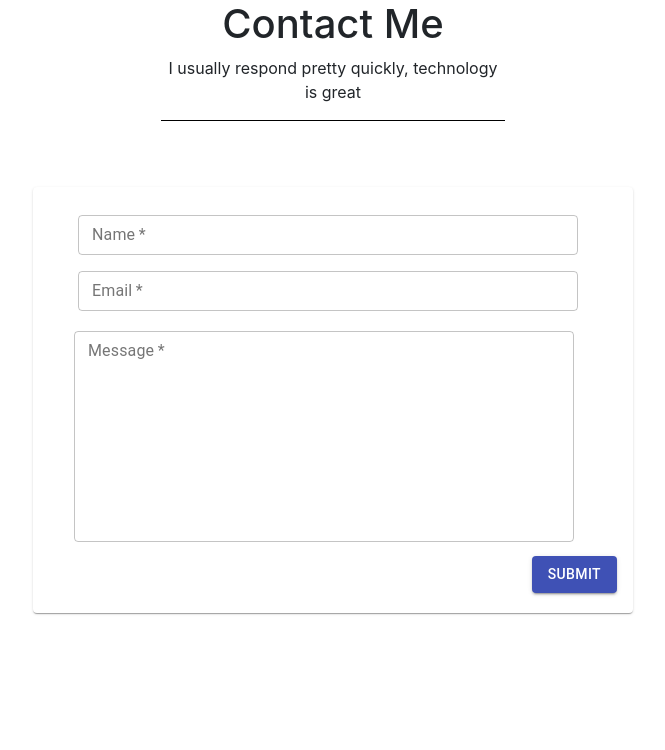
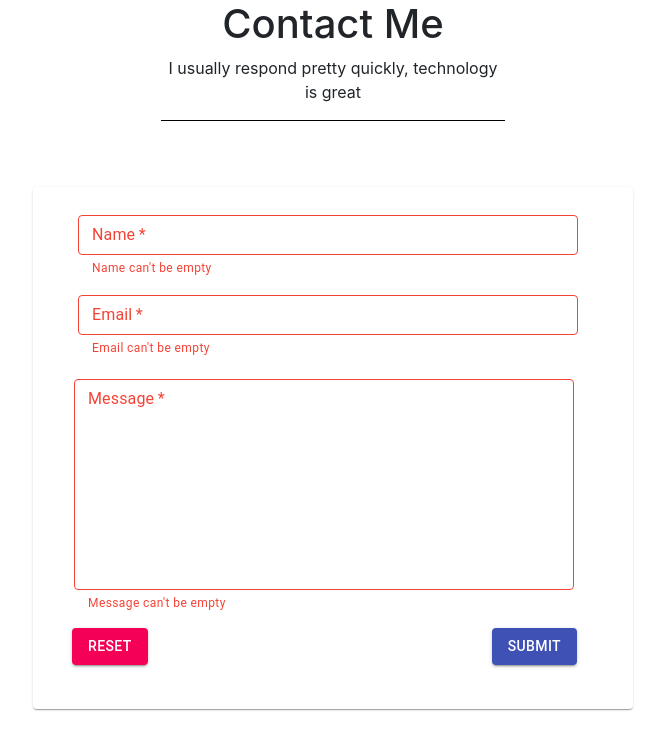
Before and after one commit to yjeafar/yjeafar.github.io, a React (Create React App) app: page /contact-me in a window 1280 px wide. Shown: the top 750 px of the page, without its empty margins (307-972 px from the left). Built offline with nearby package versions, Linux system fonts and the light colour scheme.

Commit message:
focused on contact-me page and adding finishing touches

```diff
--- a/public/index.html
+++ b/public/index.html
@@ -1,8 +1,6 @@
 <!DOCTYPE html>
 <html lang="en">
   <head>
-
-
     <meta charset="utf-8" />
     <link rel="icon" href="%PUBLIC_URL%/favicon.ico" />
     <meta name="viewport" content="width=device-width, initial-scale=1" />
--- a/src/js/about-me.js
+++ b/src/js/about-me.js
@@ -1,4 +1,4 @@
-import React, { useRef } from 'react';
+import React from 'react';
 import Experiences from './experiences';
 import Projects from './projects';
 import ContactMe from './contact-me';
--- a/src/js/contact-me.js
+++ b/src/js/contact-me.js
@@ -1,12 +1,11 @@
-import React, {useState} from 'react';
+import React, { useState } from 'react';
 import { makeStyles } from '@material-ui/core/styles';
 import TextField from '@material-ui/core/TextField';
 import Grid from '@material-ui/core/Grid';
-import AccountCircle from '@material-ui/icons/AccountCircle';
 import Button from '@material-ui/core/Button';
 import { Card, CardContent } from '@material-ui/core';
 import '../css/contact-me.css'
-import { Container, Row, Col, Alert } from 'react-bootstrap';
+import { Container, Row, Col, Alert, Spinner } from 'react-bootstrap';
 
 
 const useStyles = makeStyles((theme) => ({
@@ -16,36 +15,61 @@ const useStyles = makeStyles((theme) => ({
   card: {
     width: 600,
     marginTop: 50,
-    marginLeft:"auto",
-    marginRight:"auto",
+    marginLeft: "auto",
+    marginRight: "auto",
     marginBottom: 50
   },
   submitButton: {
     marginTop: 10,
     float: "right",
-    marginBottom:20
+    marginRight: 40,
+    marginBottom: 20
+  },
+  clearButton: {
+    marginTop: 10,
+    float: "left",
+    marginLeft: 23,
+    marginBottom: 20
   },
   textLength: {
     width: 500,
     marginLeft: 25
+  },
+  alert: {
+    marginLeft: "auto",
+    marginRight: "auto",
+    width: 600,
+  },
+  spinner: {
+    marginTop: 10,
+    width: "3rem",
+    height: "3rem"
   }
 }));
 
+
 export default function ContactMe(props) {
 
-  const [name, setName] = useState(" "); // Set initial state, space used so no error displayed on page load
+  const [name, setName] = useState(""); // Set initial state, space used so no error displayed on page load
 
-  const [email, setEmail] = useState(" ");
+  const [email, setEmail] = useState("");
 
-  const [message, setMessage] = useState(" ");
+  const [message, setMessage] = useState("");
+
+  const [successShow, setSuccessShow] = useState(false); // Keeps track of success alert
+
+  const [failShow, setFailShow] = useState(false); // Keeps track of failure alert
+
+  const [progress, setProgress] = useState(false); // Keeps track of spinner
+
 
   const classes = useStyles();
 
   function getErrorText(label) {
-    switch(label) {
+    switch (label) {
       case 'name':
         if (!name) {
-          return("Name can't be empty");
+          return ("Name can't be empty");
         }
         break;
       case 'email':
@@ -64,20 +88,27 @@ export default function ContactMe(props) {
           return ('Message is too short')
         }
         break;
+      default:
+        return;
     }
   }
 
-  function handleBlur() {
-    return;
+  function resetForm() {
+
+    setName("");
+    setEmail("");
+    setMessage("");
+   // document.getElementById("contactForm").reset();
   }
 
-  // {user_email: email, user_name: name, message: message }
+
   function handleSubmit(e) {
     e.preventDefault();
+    setProgress(true);
     window.emailjs.send(
-        'gmail', 'OnlineResume', {message: message, user_name: name, user_email: email}
-      ).then (res =>  <Alert variant="success">Email sent!</Alert>)
-      .catch(err => console.error('Oh well, you failed. Here some thoughts on the error that occured:', err))
+      'gmail', 'OnlineResume', { message: message, user_name: name, user_email: email }
+    ).then(res => { setSuccessShow(true); setProgress(false); resetForm(); })
+      .catch(err => { setFailShow(true); setProgress(false) })
   }
 
 
@@ -92,22 +123,49 @@ export default function ContactMe(props) {
           </Col>
         </Row>
       </Container>
+      <div className="d-flex justify-content-center">
+        {progress && <Spinner animation="border" variant="primary" className={classes.spinner} size="lg" />}
+      </div>
+      <Alert show={successShow} variant="success" className={classes.alert}>
+        <Alert.Heading>Message Sent!</Alert.Heading>
+        <p>
+          Thanks for the message! Please allow a day or two for me to respond.
+        </p>
+        <hr />
+        <div className="d-flex justify-content-end">
+          <Button onClick={() => setSuccessShow(false)} variant="outline-success">
+            Click here to close
+          </Button>
+        </div>
+      </Alert>
+      <Alert show={failShow} variant="danger" className={classes.alert}>
+        <Alert.Heading> Oh No, the Message Failed to Send!</Alert.Heading>
+        <p>
+          Uh-Oh... Something went wrong. Please try again. If the problem persists, please reach out to me in another way and let me know.
+        </p>
+        <hr />
+        <div className="d-flex justify-content-end">
+          <Button onClick={() => setFailShow(false)} variant="outline-danager">
+            Click here to close
+          </Button>
+        </div>
+      </Alert>
       <Card className={classes.card}>
         <CardContent>
-            <form className={classes.root} autoComplete="off"  onSubmit={handleSubmit}>
+          <form id="contactForm" className={classes.root} autoComplete="off" onSubmit={handleSubmit}>
             <div className={classes.margin}>
               <Grid container spacing={1} alignItems="flex-end">
                 <TextField
-                      error={ !name } // Empty name, initialized to be a space so this is not triggered
-                      helperText={ getErrorText('name')} // Only show helper text on error
+                  error={!name} // Empty name, initialized to be a space so this is not triggered
+                  helperText={getErrorText('name')} // Only show helper text on error
                   id="filled-required"
                   label="Name"
                   name="name"
+                  value= {name}
                   required
                   variant="outlined"
                   margin="dense"
                   className={classes.textLength}
-                      onBlur = { handleBlur }
                   onChange={e => setName(e.target.value)} // Set state hook to new value everytime it changes
                 />
               </Grid>
@@ -115,15 +173,16 @@ export default function ContactMe(props) {
             <div className={classes.margin}>
               <Grid container spacing={1} alignItems="flex-end">
                 <TextField
-                      error={ !email || (email !== " " && email.length > 1 && !email.match(/(?:[a-z0-9!#$%&'*+/=?^_`{|}~-]+(?:\.[a-z0-9!#$%&'*+/=?^_`{|}~-]+)*|"(?:[\x01-\x08\x0b\x0c\x0e-\x1f\x21\x23-\x5b\x5d-\x7f]|\\[\x01-\x09\x0b\x0c\x0e-\x7f])*")@(?:(?:[a-z0-9](?:[a-z0-9-]*[a-z0-9])?\.)+[a-z0-9](?:[a-z0-9-]*[a-z0-9])?|\[(?:(?:(2(5[0-5]|[0-4][0-9])|1[0-9][0-9]|[1-9]?[0-9]))\.){3}(?:(2(5[0-5]|[0-4][0-9])|1[0-9][0-9]|[1-9]?[0-9])|[a-z0-9-]*[a-z0-9]:(?:[\x01-\x08\x0b\x0c\x0e-\x1f\x21-\x5a\x53-\x7f]|\\[\x01-\x09\x0b\x0c\x0e-\x7f])+)\])/)) }
-                      helperText={ getErrorText('email')}
+                  error={!email || (email !== " " && email.length > 1 && !email.match(/(?:[a-z0-9!#$%&'*+/=?^_`{|}~-]+(?:\.[a-z0-9!#$%&'*+/=?^_`{|}~-]+)*|"(?:[\x01-\x08\x0b\x0c\x0e-\x1f\x21\x23-\x5b\x5d-\x7f]|\\[\x01-\x09\x0b\x0c\x0e-\x7f])*")@(?:(?:[a-z0-9](?:[a-z0-9-]*[a-z0-9])?\.)+[a-z0-9](?:[a-z0-9-]*[a-z0-9])?|\[(?:(?:(2(5[0-5]|[0-4][0-9])|1[0-9][0-9]|[1-9]?[0-9]))\.){3}(?:(2(5[0-5]|[0-4][0-9])|1[0-9][0-9]|[1-9]?[0-9])|[a-z0-9-]*[a-z0-9]:(?:[\x01-\x08\x0b\x0c\x0e-\x1f\x21-\x5a\x53-\x7f]|\\[\x01-\x09\x0b\x0c\x0e-\x7f])+)\])/))}
+                  helperText={getErrorText('email')}
                   id="filled-required"
                   label="Email"
+                  name="email"
+                  value= {email}
                   required
                   variant="outlined"
                   margin="dense"
                   className={classes.textLength}
-                      onBlur = { handleBlur }
                   onChange={e => setEmail(e.target.value)}
                 />
               </Grid>
@@ -132,11 +191,12 @@ export default function ContactMe(props) {
               <Grid container spacing={1} alignItems="flex-end">
                 <Grid item>
                   <TextField
-                  error={ !message || (message !== ' ' && message.length <= 5) }
-                  helperText={ getErrorText('message')}
+                    error={!message || (message !== ' ' && message.length <= 5)}
+                    helperText={getErrorText('message')}
                     id="outlined-multiline-static"
                     label="Message"
                     name="message"
+                    value= {message}
                     required
                     multiline
                     rows={10}
@@ -144,17 +204,27 @@ export default function ContactMe(props) {
                     className={classes.textLength}
                     variant="outlined"
                     margin="dense"
-                  onBlur = { handleBlur }
                     onChange={e => setMessage(e.target.value)}
                   />
                 </Grid>
               </Grid>
             </div>
+            <Row>
+              <Col>
+                <Button
+                  className={classes.clearButton}
+                  variant="contained"
+                  color="secondary"
+                  onClick={() => resetForm()}> Reset </Button>
+              </Col>
+              <Col>
                 <Button
                   className={classes.submitButton}
                   variant="contained"
                   color="primary"
                   type="submit"> Submit </Button>
+              </Col>
+            </Row>
           </form>
         </CardContent>
       </Card>
--- a/src/js/navBar.js
+++ b/src/js/navBar.js
@@ -1,4 +1,4 @@
-import React, { useRef } from 'react';
+import React from 'react';
 import Paper from '@material-ui/core/Paper';
 import { makeStyles } from '@material-ui/core/styles';
 import Tabs from '@material-ui/core/Tabs';
--- a/src/js/skillBar.js
+++ b/src/js/skillBar.js
@@ -8,11 +8,11 @@ export default function SkillSet(skills) {
 
     var totalVal = [] // Holds empty circles (5 minus filled in circles)
 
-    for (var i = 0; i < skills.value; i++) {
+    for (let i = 0; i < skills.value; i++) {
         skillVal.push(' ');
     }
 
-    for (var i = 0; i < (5 - skills.value); i++) {
+    for (let i = 0; i < (5 - skills.value); i++) {
         totalVal.push(' ');
     }
 
```
Lines whose indentation alone changed are shown as unchanged.
